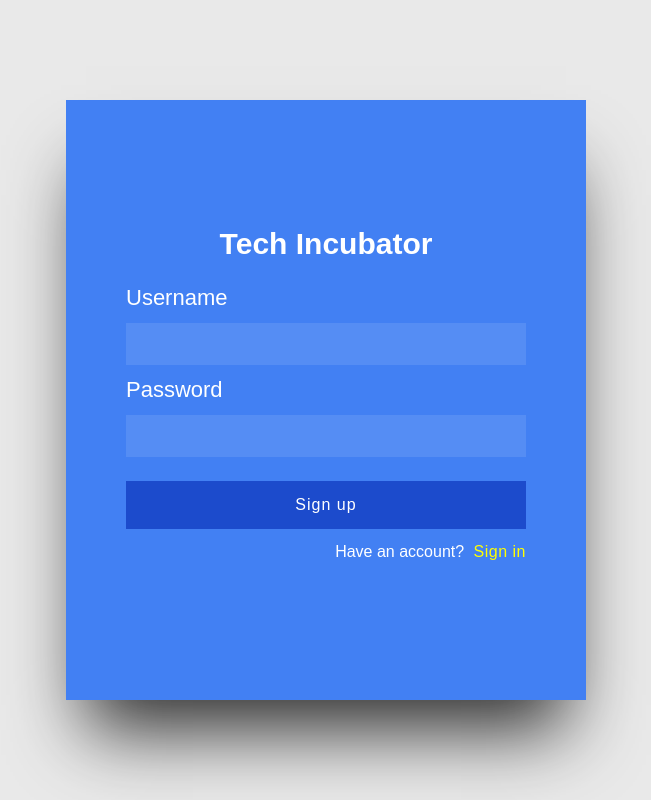
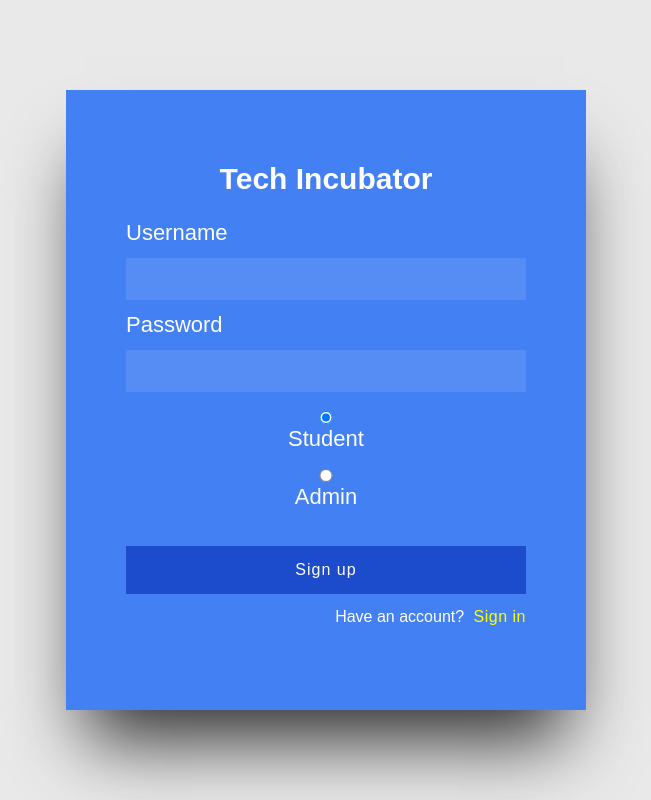
Before and after one commit to nahianreza/TaskWave, a React (Create React App) app in the folder client/: page / in a window 1280 px wide. Shown: the whole page, without its empty margins (314-965 px from the left). Built offline with nearby package versions, Linux system fonts and the light colour scheme; no server answers.

Commit message:
Added separate login for companies and students

```diff
--- a/client/src/App.css
+++ b/client/src/App.css
@@ -116,3 +116,11 @@ button {
   padding: 8px 0;
   background: #1c4bcc;
 }
+.role-options {
+  text-align: center;
+}
+
+.role-option {
+  display: inline-block;
+  margin-right: 20px;
+}
--- a/client/src/App.js
+++ b/client/src/App.js
@@ -1,7 +1,8 @@
 import React, {useState, useEffect} from 'react';
 import fire from './fire';
 import Login from './components/login';
-import Home from './components/home';
+import AdminHome from './components/adminHome';
+import StudentHome from './components/studentHome';
 import './App.css';
 
 function App() {
@@ -12,6 +13,7 @@ function App() {
   const[emailError, setEmailError] = useState('');
   const[passwordError, setPasswordError] = useState('');
   const[hasAccount, setHasAccount] = useState(false);
+  const[userRole, setUserRole] = useState('student');
 
   const handleLogin = () => {
     clearErrors();
@@ -37,6 +39,11 @@ function App() {
     fire
       .auth()
       .createUserWithEmailAndPassword(email, password)
+      .then((authUser) => {
+        return fire.firestore().collection('users').doc(authUser.user.uid).set({
+          role: userRole,
+        });
+      })
       .catch((err) => {
         switch (err.code) {
           case "auth/email-already-in-use":
@@ -59,6 +66,12 @@ function App() {
       if(user) {
         clearInputs();
         setUser(user);
+        fire.firestore().collection('users').doc(user.uid).get()
+        .then((doc) => {
+          if (doc.exists) {
+            setUserRole(doc.data().role);
+          }
+        })
       } else {
         setUser("");
       }
@@ -82,7 +95,11 @@ function App() {
   return (
     <div className="App">
       {user ? (
-        <Home handleLogout = {handleLogout} />
+        userRole === 'admin' ? (
+          <AdminHome handleLogout = {handleLogout} />
+        ) : (
+          <StudentHome handleLogout = {handleLogout} />
+        )
       ): (
         <Login
           email = {email}
@@ -95,6 +112,8 @@ function App() {
           handleSignUp = {handleSignUp}
           emailError = {emailError}
           passwordError = {passwordError}
+          userRole = {userRole}
+          setUserRole = {setUserRole}
         />
       )}
 
--- a/client/src/components/home.js
+++ b/client/src/components/adminHome.js
@@ -1,14 +1,14 @@
 import React from "react";
 
-const Home = (props) => {
+const AdminHome = (props) => {
     return(
         <section className="home">
             <nav>
-                <h2>Tech Incubator</h2>
+                <h2>Tech Incubator for companies</h2>
                 <button onClick={props.handleLogout}>Logout</button>
             </nav>
         </section>
     )
 }
 
-export default Home;
+export default AdminHome;
--- a/client/src/components/login.js
+++ b/client/src/components/login.js
@@ -2,7 +2,9 @@ import React from "react";
 
 const Login = (props) => {
 
-    const {email, setEmail, password, setPassword, hasAccount, setHasAccount, handleLogin, handleSignUp, emailError, passwordError} = props;
+    const {email, setEmail, password, setPassword, hasAccount, setHasAccount, handleLogin, handleSignUp, emailError, passwordError, userRole, setUserRole} = props;
+
+
     return(
         <section className="login">
             <div className="loginContainer">
@@ -14,6 +16,22 @@ const Login = (props) => {
                 <label>Password</label>
                 <input type = "text" required value = {password} onChange ={(e) => setPassword(e.target.value)}/>
                 <p className="errorMsg">{passwordError}</p>
+                {!hasAccount && (
+                    <div className="role-options">
+                        <label className="role-option">
+                            <input type="radio" value="student"
+                                    checked = {userRole === 'student'}
+                                    onChange={(e) => setUserRole(e.target.value)}/>
+                            Student
+                        </label>
+                        <label className="role-option">
+                            <input type="radio" value="admin"
+                                    checked = {userRole === 'admin'}
+                                    onChange={(e) => setUserRole(e.target.value)}/>
+                            Admin
+                        </label>
+                    </div>
+                )}
                 <div className="btnContainer">
                     {hasAccount ? (
                         <>
--- /dev/null
+++ b/client/src/components/studentHome.js
@@ -0,0 +1,14 @@
+import React from "react";
+
+const StudentHome = (props) => {
+    return(
+        <section className="home">
+            <nav>
+                <h2>Tech Incubator for students</h2>
+                <button onClick={props.handleLogout}>Logout</button>
+            </nav>
+        </section>
+    )
+}
+
+export default StudentHome;
```
